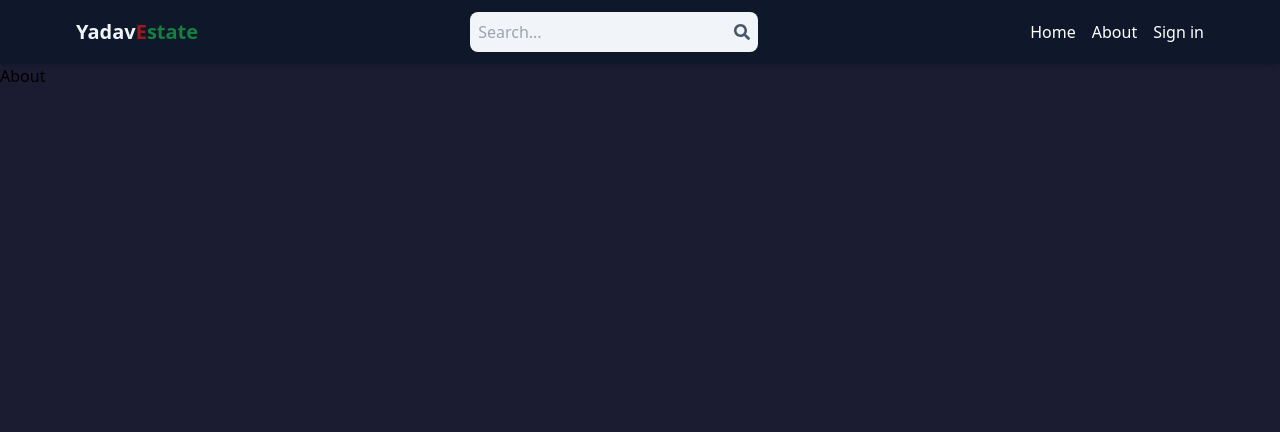
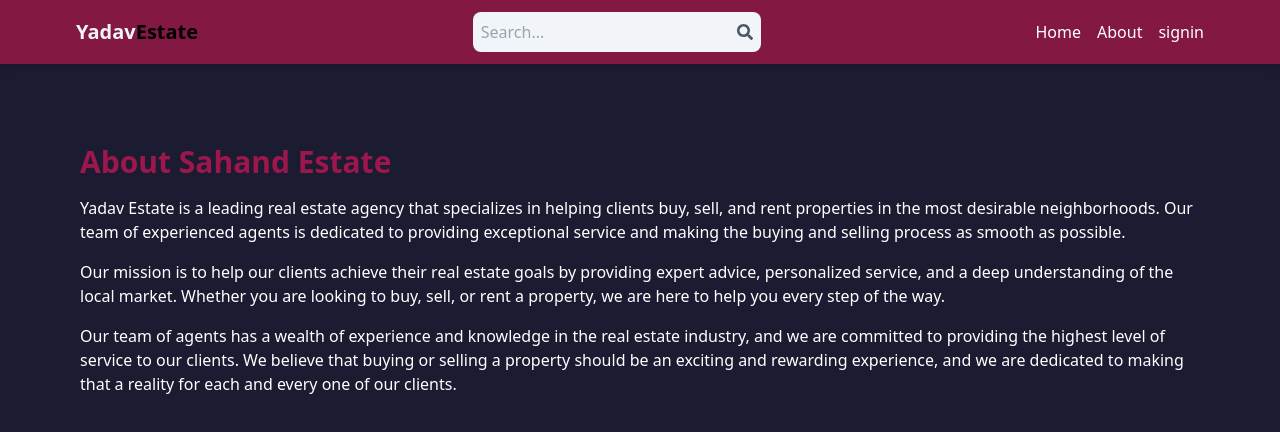
Before and after one commit to Anurag1778/mern_estate, a React (Vite) app in the folder client/: page /about in a window 1280 px wide. Shown: the top 432 px of the page. Built offline with nearby package versions, Linux system fonts and the light colour scheme; no server answers.

Commit message:
pre deploy

```diff
--- a/client/src/components/Header.jsx
+++ b/client/src/components/Header.jsx
@@ -23,12 +23,12 @@
     }
   }, [location.search]);
   return (
-    <header className='bg-slate-900 shadow-md'>
+    <header className='bg-pink-900 shadow-md'>
         <div className='flex justify-between items-center max-w-6xl mx-auto p-3'>
       <Link to='/'>
       <h1 className='font-bold text-sm sm:text-xl flex flex-wrap'>
         <span className='text-slate-100'>Yadav</span>
-        <span className='text-green-700'><span className='text-red-800'>E</span>state</span>
+        <span className='text-green-700'><span className='text-black'>Estate</span></span>
         </h1>
 </Link>
         <form onSubmit={handleSubmit} className='bg-slate-100 p-2 rounded-lg flex items-center' >
@@ -48,7 +48,7 @@
          <Link to="/about">
           <li  className='text-white  hidden sm:inline hover:underline'>About</li>
           </Link>
-         <Link to='/sign-in'>
+         <Link to='/profile'>
             {currentUser ? (
               <img
                 className='rounded-full h-7 w-7 object-cover'
@@ -56,7 +56,7 @@
                 alt='profile'
               />
             ) : (
-              <li className=' text-white hover:underline'>Sign in</li>
+              <li className=' text-white hover:underline'>signin</li>
             )}
           </Link>
         </ul>
--- a/client/src/components/OAuth.jsx
+++ b/client/src/components/OAuth.jsx
@@ -29,7 +29,7 @@
       dispatch(signInSuccess(data));
       navigate('/');
     } catch (error) {
-      console.log('could not sign in with google', error);
+      console.log('could not signin with google', error);
     }
   };
   return (
--- a/client/src/pages/About.jsx
+++ b/client/src/pages/About.jsx
@@ -1,9 +1,14 @@
 import React from 'react'
 
-const About = () => {
+export default function About() {
   return (
-    <div>About</div>
+    <div className='py-20 px-4 max-w-6xl mx-auto'>
+      <h1 className='text-3xl font-bold mb-4 text-pink-800'>About Sahand Estate</h1>
+      <p className='mb-4 text-white'>Yadav Estate is a leading real estate agency that specializes in helping clients buy, sell, and rent properties in the most desirable neighborhoods. Our team of experienced agents is dedicated to providing exceptional service and making the buying and selling process as smooth as possible.</p>
+      <p className='mb-4 text-white'>
+      Our mission is to help our clients achieve their real estate goals by providing expert advice, personalized service, and a deep understanding of the local market. Whether you are looking to buy, sell, or rent a property, we are here to help you every step of the way.
+      </p>
+      <p className='mb-4 text-white'>Our team of agents has a wealth of experience and knowledge in the real estate industry, and we are committed to providing the highest level of service to our clients. We believe that buying or selling a property should be an exciting and rewarding experience, and we are dedicated to making that a reality for each and every one of our clients.</p>
+    </div>
   )
 }
-
-export default About
--- a/client/src/pages/Home.jsx
+++ b/client/src/pages/Home.jsx
@@ -50,7 +50,7 @@
       {/* top */}
       <div className='flex flex-col gap-6 p-28 px-3 max-w-6xl mx-auto'>
         <h1 className='text-white font-bold text-3xl lg:text-6xl'>
-          Find your next <span className='text-pink-500'>perfect</span>
+          Find your next <span className='text-pink-900'>perfect</span>
           <br />
           place with ease
         </h1>
@@ -62,7 +62,7 @@
         </div>
         <Link
           to={'/search'}
-          className='text-xs sm:text-sm text-pink-700 font-bold hover:underline'
+          className='text-xs sm:text-sm text-pink-900 font-bold hover:underline'
         >
           Let's get started...
         </Link>
--- a/client/src/pages/Profile.jsx
+++ b/client/src/pages/Profile.jsx
@@ -172,11 +172,11 @@
           accept='image/*'
         />
         <img
-          onClick={() => fileRef.current.click()}
-          src={formData.avatar || currentUser.avatar}
-          alt='profile'
-          className='rounded-full h-24 w-24 object-cover cursor-pointer self-center mt-2'
-        />
+  onClick={() => fileRef.current.click()}
+  src={currentUser && (formData.avatar || currentUser.avatar)}
+  alt='profile'
+  className='rounded-full h-24 w-24 object-cover cursor-pointer self-center mt-2'
+/>
         <p className='text-sm self-center'>
           {fileUploadError ? (
             <span className='text-red-700'>
--- a/client/src/pages/SignUp.jsx
+++ b/client/src/pages/SignUp.jsx
@@ -82,7 +82,7 @@
       <div className='flex gap-2 mt-5'>
         <p className='text-white'>Have an account?</p>
         <Link to='/sign-in'>
-          <span className='text-red-500'>Sign in</span>
+          <span className='text-red-500'>signin</span>
         </Link>
       </div>
 
--- a/client/src/pages/Signin.jsx
+++ b/client/src/pages/Signin.jsx
@@ -46,7 +46,7 @@
 
   return (
     <div className='p-3 max-w-lg mx-auto'>
-      <h1 className='text-3xl text-center font-semibold my-7 text-white'>Sign In</h1>
+      <h1 className='text-3xl text-center font-semibold my-7 text-white'>signin</h1>
       <form onSubmit={handleSubmit} className='flex flex-col gap-4'>
         <input
           type='email'
@@ -71,7 +71,7 @@
           disabled={loading}
           className='bg-slate-700 text-white p-3 rounded-lg uppercase hover:opacity-95 disabled:opacity-80'
         >
-          {loading ? 'Loading...' : 'Sign In'}
+          {loading ? 'Loading...' : 'signin'}
         </button>
       </form>
       <div className='flex gap-2 mt-5'>
--- a/package.json
+++ b/package.json
@@ -6,7 +6,8 @@
   "type": "module",
   "scripts": {
     "dev": "nodemon api/index.js",
-    "start": "node api/index.js"
+    "start": "node api/index.js",
+    "build":"npm install && npm install --prefix client && npm run build --prefix client"
   },
   "keywords": [],
   "author": "",
```
Also changed, not shown: 1 other file (tests, documents, lock files or other folders).
